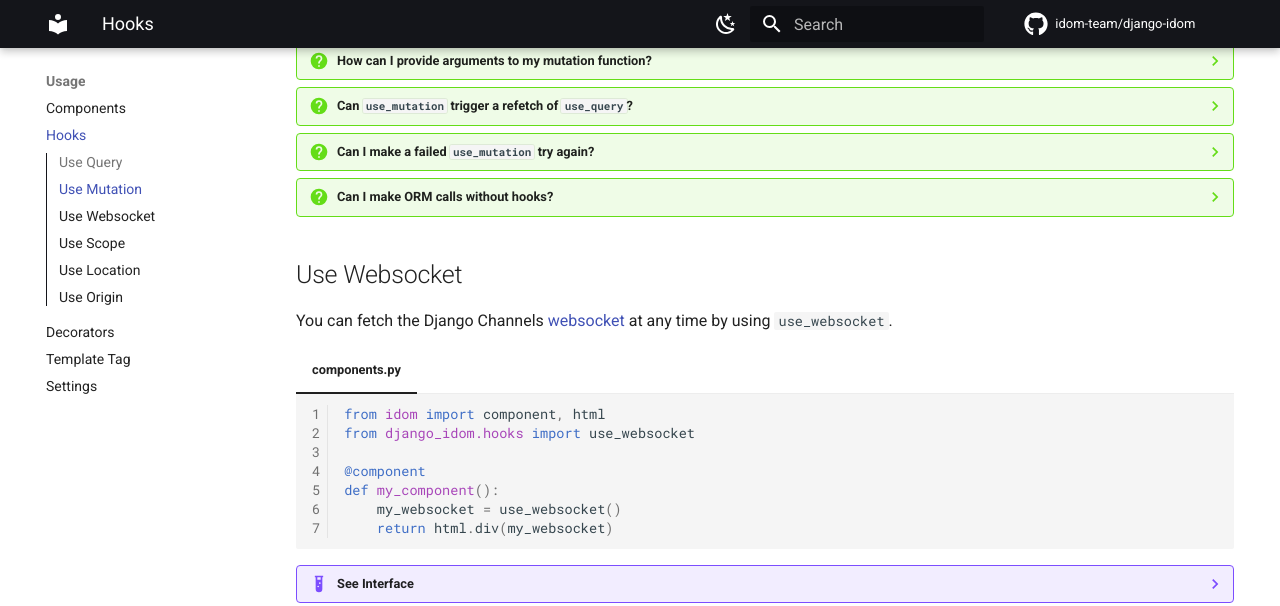
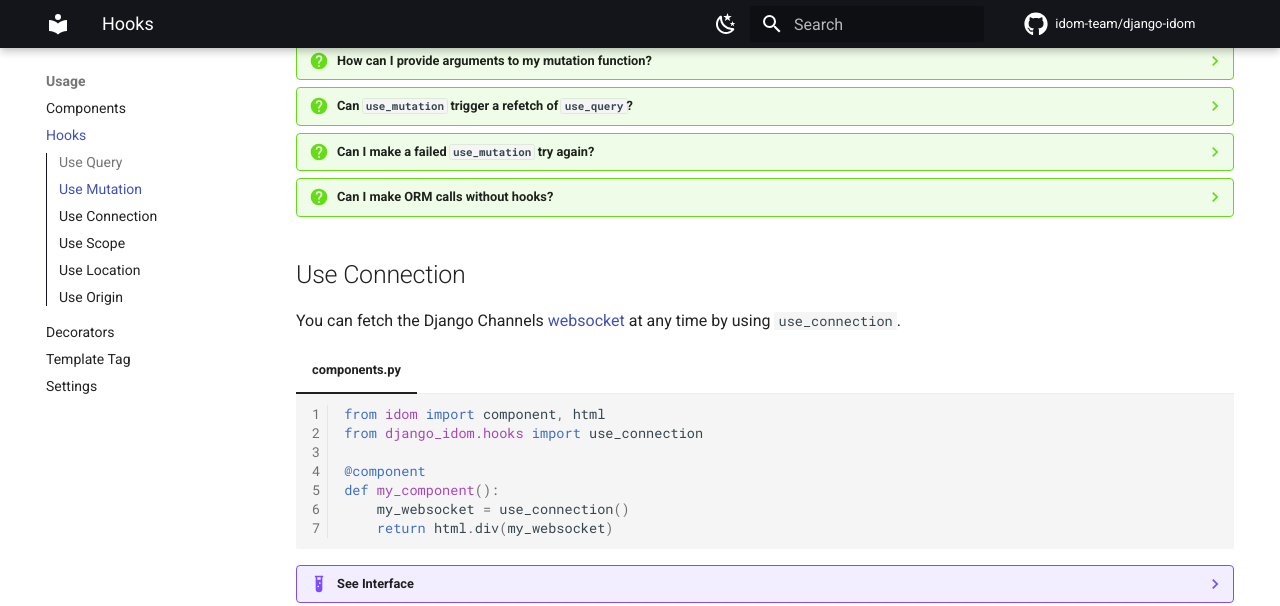
Before and after one commit to reactive-python/reactpy-django, an MkDocs documentation site: the page built from docs/src/features/hooks.md, in a window 1280 px wide and 900 px high, scrolled down 1995 px. Shown: the top 606 px of the window. Built offline with MkDocs 1.6.1 and Material for MkDocs 9.7.7, drawn with Linux system fonts in a browser that asks for light colours; comment, search, counter and statistics services are not loaded.

````diff
--- a/docs/src/features/hooks.md
+++ b/docs/src/features/hooks.md
@@ -399,19 +399,19 @@ The function you provide into this hook will have no return value.
 
     {% include-markdown "../../includes/orm.md" start="<!--orm-excp-start-->" end="<!--orm-excp-end-->" %}
 
-## Use Websocket
+## Use Connection
 
-You can fetch the Django Channels [websocket](https://channels.readthedocs.io/en/stable/topics/consumers.html#asyncjsonwebsocketconsumer) at any time by using `use_websocket`.
+You can fetch the Django Channels [websocket](https://channels.readthedocs.io/en/stable/topics/consumers.html#asyncjsonwebsocketconsumer) at any time by using `use_connection`.
 
 === "components.py"
 
     ```python
     from idom import component, html
-    from django_idom.hooks import use_websocket
+    from django_idom.hooks import use_connection
 
     @component
     def my_component():
-        my_websocket = use_websocket()
+        my_websocket = use_connection()
         return html.div(my_websocket)
     ```
 
````
Also changed, not shown: CHANGELOG.md (+12 -0 lines), README.md (+1 -1 lines), docs/src/features/decorators.md (+0 -4 lines), docs/src/features/settings.md (+1 -1 lines), docs/src/features/templatetag.md (+3 -8 lines), docs/src/getting-started/reference-component.md (+0 -2 lines).
